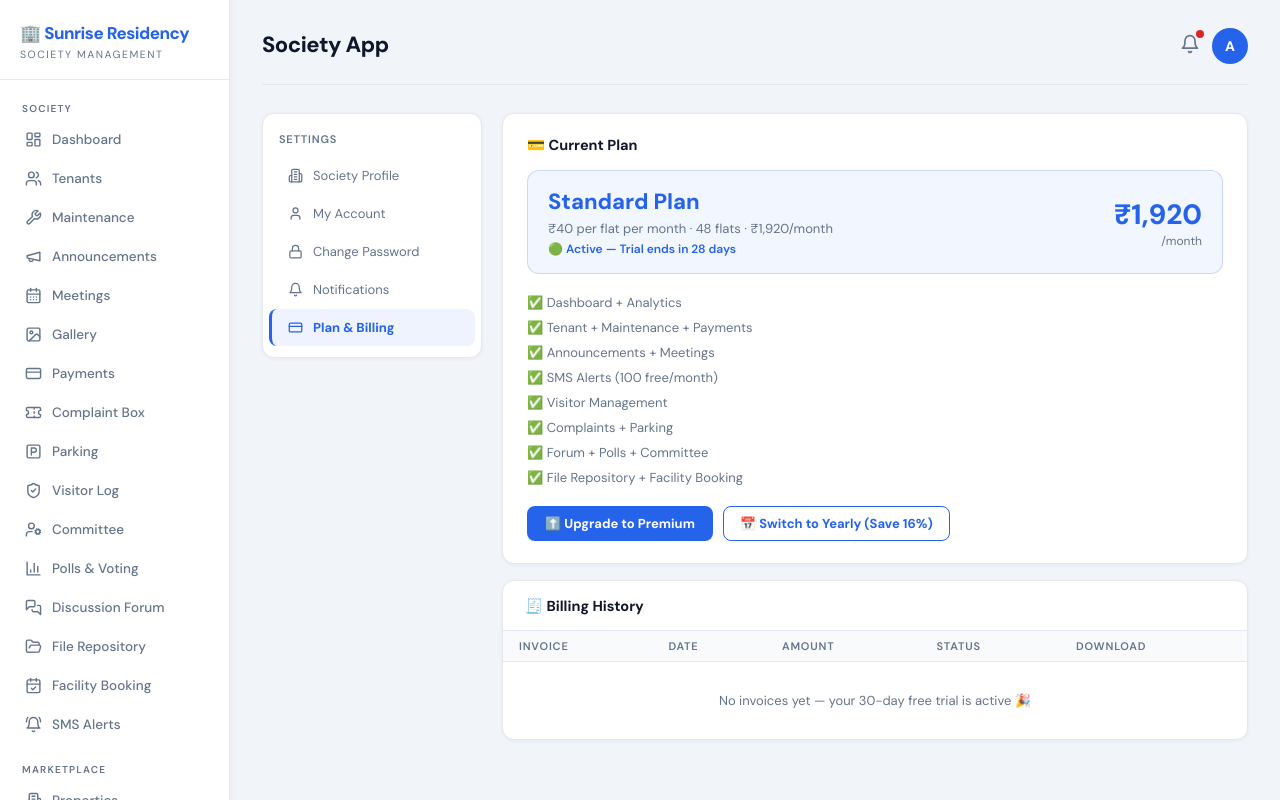
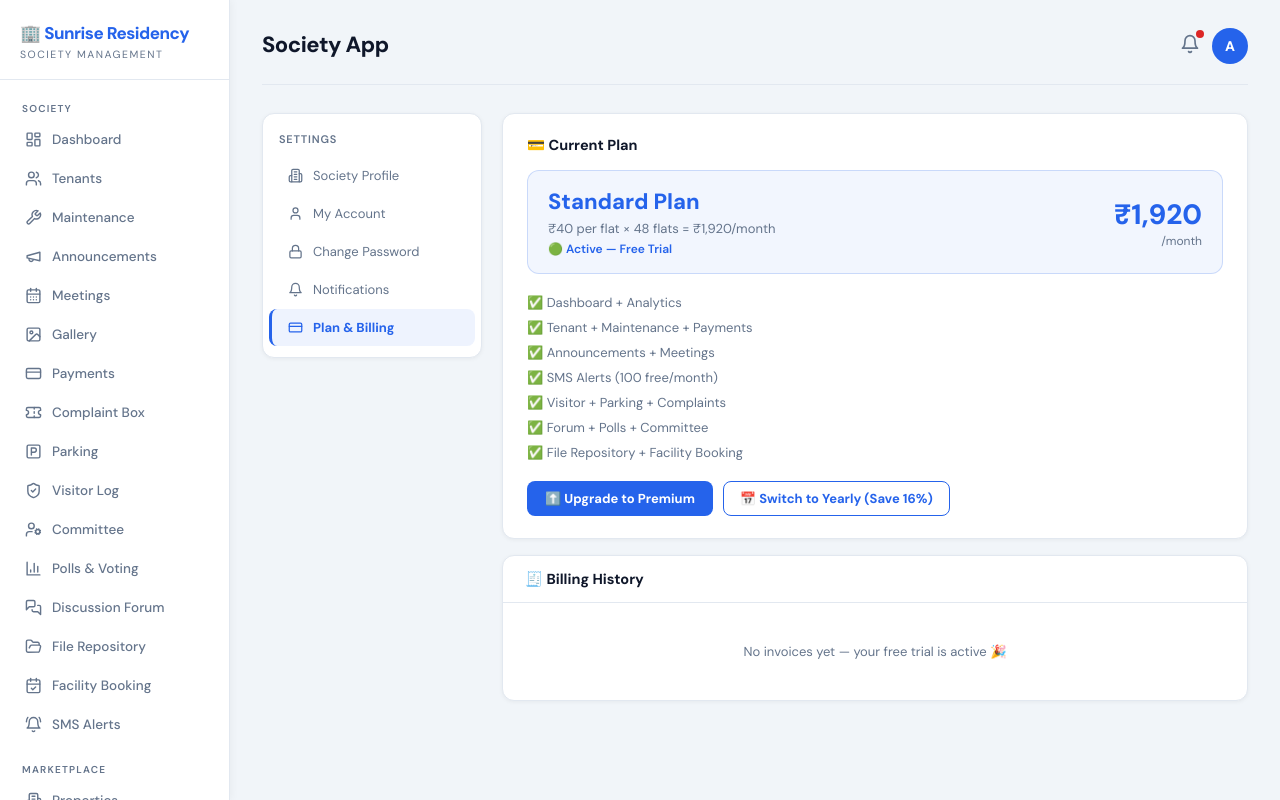
Before and after one commit to sambhange/societypro-frontend, a Next.js app: page /settings in a window 1280 px wide. Both pictures are taken after a click on the element "Plan & Billing". Built offline with nearby package versions, Linux system fonts and the light colour scheme.

Commit message:
Update page.js

```diff
--- a/src/app/settings/page.js
+++ b/src/app/settings/page.js
@@ -2,22 +2,55 @@
 import { useState } from 'react';
 import {
   Building2, User, Lock, Bell, CreditCard,
-  Save, Eye, EyeOff, CheckCircle, Phone, Mail,
-  MapPin, Users, Shield, Smartphone
+  Save, Eye, EyeOff, CheckCircle
 } from 'lucide-react';
 
 const TABS = [
-  { id: 'society',   label: 'Society Profile',  icon: Building2  },
-  { id: 'account',   label: 'My Account',        icon: User       },
-  { id: 'password',  label: 'Change Password',   icon: Lock       },
-  { id: 'notifications', label: 'Notifications', icon: Bell       },
-  { id: 'billing',   label: 'Plan & Billing',    icon: CreditCard },
+  { id: 'society',       label: 'Society Profile',  icon: Building2  },
+  { id: 'account',       label: 'My Account',       icon: User       },
+  { id: 'password',      label: 'Change Password',  icon: Lock       },
+  { id: 'notifications', label: 'Notifications',    icon: Bell       },
+  { id: 'billing',       label: 'Plan & Billing',   icon: CreditCard },
 ];
 
+// ── Moved OUTSIDE main component — fixes the typing bug ──────────────────────
+const Field = ({ label, value, onChange, type = 'text', placeholder = '', disabled = false }) => (
+  <div className="form-row">
+    <label className="field-label">{label}</label>
+    <input
+      type={type}
+      value={value}
+      onChange={e => onChange(e.target.value)}
+      placeholder={placeholder}
+      disabled={disabled}
+      style={disabled ? { opacity: 0.6, cursor: 'not-allowed' } : {}}
+    />
+  </div>
+);
+
+const ToggleSwitch = ({ on, onChange, label, desc }) => (
+  <div style={{ display:'flex', justifyContent:'space-between', alignItems:'center',
+    padding:'12px 0', borderBottom:'1px solid var(--border)' }}>
+    <div>
+      <div style={{ fontWeight:600, fontSize:13.5, color:'var(--white)' }}>{label}</div>
+      {desc && <div style={{ fontSize:12, color:'var(--muted)', marginTop:2 }}>{desc}</div>}
+    </div>
+    <div onClick={onChange}
+      style={{ width:44, height:24, borderRadius:99,
+        background: on ? 'var(--accent)' : 'var(--border)',
+        cursor:'pointer', position:'relative', transition:'background 0.2s', flexShrink:0 }}>
+      <div style={{ width:18, height:18, borderRadius:'50%', background:'white',
+        position:'absolute', top:3, left: on ? 23 : 3, transition:'left 0.2s',
+        boxShadow:'0 1px 3px rgba(0,0,0,0.2)' }}/>
+    </div>
+  </div>
+);
+
+// ── Main component ────────────────────────────────────────────────────────────
 export default function Settings() {
-  const [tab, setTab]         = useState('society');
-  const [saved, setSaved]     = useState(false);
-  const [showPw, setShowPw]   = useState(false);
+  const [tab, setTab]       = useState('society');
+  const [saved, setSaved]   = useState(false);
+  const [showPw, setShowPw] = useState(false);
   const [showNew, setShowNew] = useState(false);
 
   const [society, setSociety] = useState({
@@ -33,11 +66,11 @@ export default function Settings() {
   });
 
   const [account, setAccount] = useState({
-    name:   'Rajesh Kumar',
-    email:  'admin@sunrise.in',
-    phone:  '9820012345',
-    role:   'Society Secretary',
-    flat:   'A-101',
+    name:  'Rajesh Kumar',
+    email: 'admin@sunrise.in',
+    phone: '9820012345',
+    role:  'Society Secretary',
+    flat:  'A-101',
   });
 
   const [password, setPassword] = useState({
@@ -47,15 +80,15 @@ export default function Settings() {
   });
 
   const [notifs, setNotifs] = useState({
-    maintenance_due:    true,
-    payment_received:   true,
-    new_complaint:      true,
-    visitor_alert:      true,
-    announcement:       true,
-    meeting_reminder:   true,
-    email_notifs:       true,
-    sms_notifs:         false,
-    whatsapp_notifs:    false,
+    maintenance_due:   true,
+    payment_received:  true,
+    new_complaint:     true,
+    visitor_alert:     true,
+    announcement:      true,
+    meeting_reminder:  true,
+    email_notifs:      true,
+    sms_notifs:        false,
+    whatsapp_notifs:   false,
   });
 
   const showSaved = () => {
@@ -63,49 +96,23 @@ export default function Settings() {
     setTimeout(() => setSaved(false), 2500);
   };
 
-  const ToggleSwitch = ({ on, onChange, label, desc }) => (
-    <div style={{ display:'flex', justifyContent:'space-between', alignItems:'center',
-      padding:'12px 0', borderBottom:'1px solid var(--border)' }}>
-      <div>
-        <div style={{ fontWeight:600, fontSize:13.5, color:'var(--white)' }}>{label}</div>
-        {desc && <div style={{ fontSize:12, color:'var(--muted)', marginTop:2 }}>{desc}</div>}
-      </div>
-      <div onClick={onChange}
-        style={{ width:44, height:24, borderRadius:99, background: on?'var(--accent)':'var(--border)',
-          cursor:'pointer', position:'relative', transition:'background 0.2s', flexShrink:0 }}>
-        <div style={{ width:18, height:18, borderRadius:'50%', background:'white',
-          position:'absolute', top:3, left: on?23:3, transition:'left 0.2s',
-          boxShadow:'0 1px 3px rgba(0,0,0,0.2)' }}/>
-      </div>
-    </div>
-  );
-
-  const Field = ({ label, value, onChange, type='text', placeholder='' }) => (
-    <div className="form-row">
-      <label className="field-label">{label}</label>
-      <input type={type} value={value} onChange={e=>onChange(e.target.value)} placeholder={placeholder}/>
-    </div>
-  );
-
   return (
     <div style={{ display:'grid', gridTemplateColumns:'220px 1fr', gap:20 }}>
 
-      {/* Left sidebar tabs */}
+      {/* Left sidebar */}
       <div className="card" style={{ padding:'10px 0', height:'fit-content', marginBottom:0 }}>
-        <div style={{ padding:'8px 16px 10px', fontSize:11, color:'var(--muted)', fontWeight:600,
-          textTransform:'uppercase', letterSpacing:'0.8px' }}>Settings</div>
+        <div style={{ padding:'8px 16px 10px', fontSize:11, color:'var(--muted)',
+          fontWeight:600, textTransform:'uppercase', letterSpacing:'0.8px' }}>Settings</div>
         {TABS.map(t => {
           const Icon = t.icon;
           return (
-            <div key={t.id} onClick={()=>setTab(t.id)}
+            <div key={t.id} onClick={() => setTab(t.id)}
               style={{ display:'flex', alignItems:'center', gap:10, padding:'10px 16px',
                 cursor:'pointer', borderRadius:8, margin:'1px 6px',
-                background: tab===t.id?'rgba(37,99,235,0.08)':'transparent',
-                borderLeft:`3px solid ${tab===t.id?'var(--accent)':'transparent'}`,
-                color: tab===t.id?'var(--accent)':'var(--muted)',
-                fontWeight: tab===t.id?700:400, fontSize:13, transition:'all 0.12s' }}
-              onMouseEnter={e=>{ if(tab!==t.id) e.currentTarget.style.background='#F8FAFC'; }}
-              onMouseLeave={e=>{ if(tab!==t.id) e.currentTarget.style.background='transparent'; }}>
+                background: tab === t.id ? 'rgba(37,99,235,0.08)' : 'transparent',
+                borderLeft: `3px solid ${tab === t.id ? 'var(--accent)' : 'transparent'}`,
+                color: tab === t.id ? 'var(--accent)' : 'var(--muted)',
+                fontWeight: tab === t.id ? 700 : 400, fontSize:13, transition:'all 0.12s' }}>
               <Icon size={15}/>
               {t.label}
             </div>
@@ -129,23 +136,25 @@ export default function Settings() {
         )}
 
         {/* ── SOCIETY PROFILE ── */}
-        {tab==='society' && (
+        {tab === 'society' && (
           <div className="card">
             <div className="card-title">🏢 Society Profile</div>
             <div className="form-grid-2">
               <div className="form-row col-span-2">
                 <label className="field-label">Society / Building Name</label>
-                <input value={society.name} onChange={e=>setSociety({...society,name:e.target.value})}/>
+                <input value={society.name}
+                  onChange={e => setSociety({ ...society, name: e.target.value })}/>
               </div>
-              <Field label="City"            value={society.city}        onChange={v=>setSociety({...society,city:v})}/>
-              <Field label="State"           value={society.state}       onChange={v=>setSociety({...society,state:v})}/>
-              <Field label="Pincode"         value={society.pincode}     onChange={v=>setSociety({...society,pincode:v})}/>
-              <Field label="Total Flats"     value={society.total_flats} onChange={v=>setSociety({...society,total_flats:v})} type="number"/>
-              <Field label="Wings / Blocks"  value={society.wings}       onChange={v=>setSociety({...society,wings:v})} placeholder="A, B, C"/>
-              <Field label="Registration No" value={society.reg_number}  onChange={v=>setSociety({...society,reg_number:v})}/>
+              <Field label="City"             value={society.city}        onChange={v => setSociety({ ...society, city: v })}/>
+              <Field label="State"            value={society.state}       onChange={v => setSociety({ ...society, state: v })}/>
+              <Field label="Pincode"          value={society.pincode}     onChange={v => setSociety({ ...society, pincode: v })}/>
+              <Field label="Total Flats"      value={society.total_flats} onChange={v => setSociety({ ...society, total_flats: v })} type="number"/>
+              <Field label="Wings / Blocks"   value={society.wings}       onChange={v => setSociety({ ...society, wings: v })} placeholder="A, B, C"/>
+              <Field label="Registration No." value={society.reg_number}  onChange={v => setSociety({ ...society, reg_number: v })}/>
               <div className="form-row col-span-2">
                 <label className="field-label">Full Address</label>
-                <input value={society.address} onChange={e=>setSociety({...society,address:e.target.value})}/>
+                <input value={society.address}
+                  onChange={e => setSociety({ ...society, address: e.target.value })}/>
               </div>
             </div>
             <button className="btn btn-primary" onClick={showSaved}>
@@ -155,7 +164,7 @@ export default function Settings() {
         )}
 
         {/* ── MY ACCOUNT ── */}
-        {tab==='account' && (
+        {tab === 'account' && (
           <div className="card">
             <div className="card-title">👤 My Account</div>
 
@@ -165,7 +174,7 @@ export default function Settings() {
               <div style={{ width:64, height:64, borderRadius:'50%', background:'var(--accent)',
                 display:'flex', alignItems:'center', justifyContent:'center',
                 fontSize:22, fontWeight:800, color:'white', flexShrink:0 }}>
-                {account.name.split(' ').map(n=>n[0]).join('').slice(0,2)}
+                {account.name.split(' ').map(n => n[0]).join('').slice(0, 2)}
               </div>
               <div>
                 <div style={{ fontWeight:800, fontSize:17, color:'var(--white)' }}>{account.name}</div>
@@ -175,14 +184,11 @@ export default function Settings() {
             </div>
 
             <div className="form-grid-2">
-              <Field label="Full Name"    value={account.name}  onChange={v=>setAccount({...account,name:v})}/>
-              <Field label="Flat No."     value={account.flat}  onChange={v=>setAccount({...account,flat:v})}/>
-              <Field label="Email Address" value={account.email} onChange={v=>setAccount({...account,email:v})} type="email"/>
-              <Field label="Phone Number" value={account.phone} onChange={v=>setAccount({...account,phone:v})}/>
-              <div className="form-row">
-                <label className="field-label">Role</label>
-                <input value={account.role} disabled style={{ opacity:0.6, cursor:'not-allowed' }}/>
-              </div>
+              <Field label="Full Name"     value={account.name}  onChange={v => setAccount({ ...account, name: v })}/>
+              <Field label="Flat No."      value={account.flat}  onChange={v => setAccount({ ...account, flat: v })}/>
+              <Field label="Email Address" value={account.email} onChange={v => setAccount({ ...account, email: v })} type="email"/>
+              <Field label="Phone Number"  value={account.phone} onChange={v => setAccount({ ...account, phone: v })}/>
+              <Field label="Role"          value={account.role}  onChange={() => {}} disabled/>
             </div>
             <button className="btn btn-primary" onClick={showSaved}>
               <Save size={14}/> Save Account Details
@@ -191,58 +197,53 @@ export default function Settings() {
         )}
 
         {/* ── CHANGE PASSWORD ── */}
-        {tab==='password' && (
+        {tab === 'password' && (
           <div className="card">
             <div className="card-title">🔒 Change Password</div>
             <div style={{ maxWidth:420 }}>
               <div className="form-row">
                 <label className="field-label">Current Password</label>
                 <div style={{ position:'relative' }}>
-                  <input type={showPw?'text':'password'} value={password.current}
-                    onChange={e=>setPassword({...password,current:e.target.value})}
+                  <input type={showPw ? 'text' : 'password'}
+                    value={password.current}
+                    onChange={e => setPassword({ ...password, current: e.target.value })}
                     placeholder="Enter current password"/>
-                  <button onClick={()=>setShowPw(!showPw)}
+                  <button onClick={() => setShowPw(!showPw)}
                     style={{ position:'absolute', right:12, top:'50%', transform:'translateY(-50%)',
                       background:'none', border:'none', cursor:'pointer', color:'var(--muted)' }}>
-                    {showPw?<EyeOff size={15}/>:<Eye size={15}/>}
+                    {showPw ? <EyeOff size={15}/> : <Eye size={15}/>}
                   </button>
                 </div>
               </div>
               <div className="form-row">
                 <label className="field-label">New Password</label>
                 <div style={{ position:'relative' }}>
-                  <input type={showNew?'text':'password'} value={password.newPw}
-                    onChange={e=>setPassword({...password,newPw:e.target.value})}
+                  <input type={showNew ? 'text' : 'password'}
+                    value={password.newPw}
+                    onChange={e => setPassword({ ...password, newPw: e.target.value })}
                     placeholder="Min. 8 characters"/>
-                  <button onClick={()=>setShowNew(!showNew)}
+                  <button onClick={() => setShowNew(!showNew)}
                     style={{ position:'absolute', right:12, top:'50%', transform:'translateY(-50%)',
                       background:'none', border:'none', cursor:'pointer', color:'var(--muted)' }}>
-                    {showNew?<EyeOff size={15}/>:<Eye size={15}/>}
+                    {showNew ? <EyeOff size={15}/> : <Eye size={15}/>}
                   </button>
                 </div>
               </div>
               <div className="form-row">
                 <label className="field-label">Confirm New Password</label>
-                <input type="password" value={password.confirm}
-                  onChange={e=>setPassword({...password,confirm:e.target.value})}
+                <input type="password"
+                  value={password.confirm}
+                  onChange={e => setPassword({ ...password, confirm: e.target.value })}
                   placeholder="Re-enter new password"/>
               </div>
 
               {password.newPw && password.confirm && password.newPw !== password.confirm && (
-                <div style={{ fontSize:12, color:'var(--red)', marginBottom:12 }}>
-                  ❌ Passwords do not match
-                </div>
+                <div style={{ fontSize:12, color:'var(--red)', marginBottom:12 }}>❌ Passwords do not match</div>
               )}
               {password.newPw && password.confirm && password.newPw === password.confirm && (
-                <div style={{ fontSize:12, color:'var(--accent)', marginBottom:12 }}>
-                  ✅ Passwords match
-                </div>
+                <div style={{ fontSize:12, color:'var(--accent)', marginBottom:12 }}>✅ Passwords match</div>
               )}
 
-              <div style={{ background:'#F8FAFC', borderRadius:10, padding:'12px 14px',
-                marginBottom:16, border:'1px solid var(--border)', fontSize:12, color:'var(--muted)' }}>
-                Password must be at least 8 characters with numbers and letters.
-              </div>
               <button className="btn btn-primary"
                 disabled={!password.current || !password.newPw || password.newPw !== password.confirm}
                 onClick={showSaved}>
@@ -253,32 +254,29 @@ export default function Settings() {
         )}
 
         {/* ── NOTIFICATIONS ── */}
-        {tab==='notifications' && (
+        {tab === 'notifications' && (
           <div className="card">
             <div className="card-title">🔔 Notification Preferences</div>
 
             <div style={{ marginBottom:20 }}>
               <div style={{ fontSize:12, color:'var(--muted)', fontWeight:600,
-                textTransform:'uppercase', letterSpacing:'0.8px', marginBottom:10 }}>
-                Alert Types
-              </div>
-              <ToggleSwitch on={notifs.maintenance_due}  onChange={()=>setNotifs({...notifs,maintenance_due:!notifs.maintenance_due})}   label="💰 Maintenance Due Reminder"  desc="Alert when maintenance is pending"/>
-              <ToggleSwitch on={notifs.payment_received} onChange={()=>setNotifs({...notifs,payment_received:!notifs.payment_received})} label="✅ Payment Received"           desc="Confirm when payment is collected"/>
-              <ToggleSwitch on={notifs.new_complaint}    onChange={()=>setNotifs({...notifs,new_complaint:!notifs.new_complaint})}       label="🎫 New Complaint Filed"        desc="Alert when resident files complaint"/>
-              <ToggleSwitch on={notifs.visitor_alert}    onChange={()=>setNotifs({...notifs,visitor_alert:!notifs.visitor_alert})}       label="🔐 Visitor Arrival Alert"      desc="Alert when visitor checks in"/>
-              <ToggleSwitch on={notifs.announcement}     onChange={()=>setNotifs({...notifs,announcement:!notifs.announcement})}         label="📢 New Announcements"          desc="Alert when admin posts notice"/>
-              <ToggleSwitch on={notifs.meeting_reminder} onChange={()=>setNotifs({...notifs,meeting_reminder:!notifs.meeting_reminder})} label="📅 Meeting Reminders"          desc="Remind before scheduled meetings"/>
+                textTransform:'uppercase', letterSpacing:'0.8px', marginBottom:10 }}>Alert Types</div>
+              <ToggleSwitch on={notifs.maintenance_due}  onChange={() => setNotifs({ ...notifs, maintenance_due:  !notifs.maintenance_due  })} label="💰 Maintenance Due Reminder" desc="Alert when maintenance is pending"/>
+              <ToggleSwitch on={notifs.payment_received} onChange={() => setNotifs({ ...notifs, payment_received: !notifs.payment_received })} label="✅ Payment Received"          desc="Confirm when payment is collected"/>
+              <ToggleSwitch on={notifs.new_complaint}    onChange={() => setNotifs({ ...notifs, new_complaint:    !notifs.new_complaint    })} label="🎫 New Complaint Filed"       desc="Alert when resident files complaint"/>
+              <ToggleSwitch on={notifs.visitor_alert}    onChange={() => setNotifs({ ...notifs, visitor_alert:    !notifs.visitor_alert    })} label="🔐 Visitor Arrival Alert"     desc="Alert when visitor checks in"/>
+              <ToggleSwitch on={notifs.announcement}     onChange={() => setNotifs({ ...notifs, announcement:     !notifs.announcement     })} label="📢 New Announcements"         desc="Alert when admin posts notice"/>
+              <ToggleSwitch on={notifs.meeting_reminder} onChange={() => setNotifs({ ...notifs, meeting_reminder: !notifs.meeting_reminder })} label="📅 Meeting Reminders"         desc="Remind before scheduled meetings"/>
             </div>
 
             <div>
               <div style={{ fontSize:12, color:'var(--muted)', fontWeight:600,
-                textTransform:'uppercase', letterSpacing:'0.8px', marginBottom:10 }}>
-                Notification Channels
-              </div>
-              <ToggleSwitch on={notifs.email_notifs}    onChange={()=>setNotifs({...notifs,email_notifs:!notifs.email_notifs})}       label="📧 Email Notifications"   desc="Receive alerts by email"/>
-              <ToggleSwitch on={notifs.sms_notifs}      onChange={()=>setNotifs({...notifs,sms_notifs:!notifs.sms_notifs})}           label="📱 SMS Notifications"     desc="Receive alerts by SMS (charges apply)"/>
-              <ToggleSwitch on={notifs.whatsapp_notifs} onChange={()=>setNotifs({...notifs,whatsapp_notifs:!notifs.whatsapp_notifs})} label="💬 WhatsApp Notifications" desc="Receive alerts on WhatsApp"/>
+                textTransform:'uppercase', letterSpacing:'0.8px', marginBottom:10 }}>Notification Channels</div>
+              <ToggleSwitch on={notifs.email_notifs}    onChange={() => setNotifs({ ...notifs, email_notifs:    !notifs.email_notifs    })} label="📧 Email Notifications"    desc="Receive alerts by email"/>
+              <ToggleSwitch on={notifs.sms_notifs}      onChange={() => setNotifs({ ...notifs, sms_notifs:      !notifs.sms_notifs      })} label="📱 SMS Notifications"      desc="Receive alerts by SMS (charges apply)"/>
+              <ToggleSwitch on={notifs.whatsapp_notifs} onChange={() => setNotifs({ ...notifs, whatsapp_notifs: !notifs.whatsapp_notifs })} label="💬 WhatsApp Notifications"  desc="Receive alerts on WhatsApp"/>
             </div>
+
             <div style={{ marginTop:16 }}>
               <button className="btn btn-primary" onClick={showSaved}>
                 <Save size={14}/> Save Preferences
@@ -288,9 +286,8 @@ export default function Settings() {
         )}
 
         {/* ── BILLING ── */}
-        {tab==='billing' && (
+        {tab === 'billing' && (
           <div>
-            {/* Current plan */}
             <div className="card" style={{ marginBottom:16 }}>
               <div className="card-title">💳 Current Plan</div>
               <div style={{ display:'flex', gap:16, alignItems:'center',
@@ -299,10 +296,10 @@ export default function Settings() {
                 <div>
                   <div style={{ fontSize:22, fontWeight:800, color:'var(--accent)' }}>Standard Plan</div>
                   <div style={{ fontSize:13, color:'var(--muted)', marginTop:4 }}>
-                    ₹40 per flat per month · 48 flats · ₹1,920/month
+                    ₹40 per flat × 48 flats = ₹1,920/month
                   </div>
                   <div style={{ fontSize:12, color:'var(--accent)', fontWeight:600, marginTop:4 }}>
-                    🟢 Active — Trial ends in 28 days
+                    🟢 Active — Free Trial
                   </div>
                 </div>
                 <div style={{ marginLeft:'auto', textAlign:'right' }}>
@@ -310,54 +307,26 @@ export default function Settings() {
                   <div style={{ fontSize:12, color:'var(--muted)' }}>/month</div>
                 </div>
               </div>
-
-              {/* Plan features */}
-              {[
-                '✅ Dashboard + Analytics',
-                '✅ Tenant + Maintenance + Payments',
-                '✅ Announcements + Meetings',
-                '✅ SMS Alerts (100 free/month)',
-                '✅ Visitor Management',
-                '✅ Complaints + Parking',
-                '✅ Forum + Polls + Committee',
+              {['✅ Dashboard + Analytics','✅ Tenant + Maintenance + Payments',
+                '✅ Announcements + Meetings','✅ SMS Alerts (100 free/month)',
+                '✅ Visitor + Parking + Complaints','✅ Forum + Polls + Committee',
                 '✅ File Repository + Facility Booking',
               ].map(f => (
                 <div key={f} style={{ fontSize:13, color:'var(--muted)', padding:'4px 0' }}>{f}</div>
               ))}
-
               <div style={{ marginTop:16, display:'flex', gap:10 }}>
                 <button className="btn btn-primary">⬆️ Upgrade to Premium</button>
                 <button className="btn btn-outline">📅 Switch to Yearly (Save 16%)</button>
               </div>
             </div>
 
-            {/* Billing history */}
             <div className="card" style={{ padding:0, overflow:'hidden' }}>
-              <div style={{ padding:'14px 22px', borderBottom:'1px solid var(--border)' }}>
-                <span style={{ fontWeight:700, fontSize:14.5, color:'var(--white)' }}>
-                  🧾 Billing History
-                </span>
+              <div style={{ padding:'14px 22px', borderBottom:'1px solid var(--border)', fontWeight:700, fontSize:14.5, color:'var(--white)' }}>
+                🧾 Billing History
               </div>
-              <table style={{ width:'100%', borderCollapse:'collapse' }}>
-                <thead>
-                  <tr>
-                    {['Invoice','Date','Amount','Status','Download'].map(h=>(
-                      <th key={h} style={{ textAlign:'left', fontSize:11, color:'var(--muted)',
-                        fontWeight:600, padding:'8px 16px', background:'#F8FAFC',
-                        borderBottom:'1px solid var(--border)', textTransform:'uppercase',
-                        letterSpacing:'0.8px' }}>{h}</th>
-                    ))}
-                  </tr>
-                </thead>
-                <tbody>
-                  <tr>
-                    <td colSpan={5} style={{ padding:'30px 0', textAlign:'center',
-                      color:'var(--muted)', fontSize:13 }}>
-                      No invoices yet — your 30-day free trial is active 🎉
-                    </td>
-                  </tr>
-                </tbody>
-              </table>
+              <div style={{ padding:'40px 0', textAlign:'center', color:'var(--muted)', fontSize:13 }}>
+                No invoices yet — your free trial is active 🎉
+              </div>
             </div>
           </div>
         )}
```
